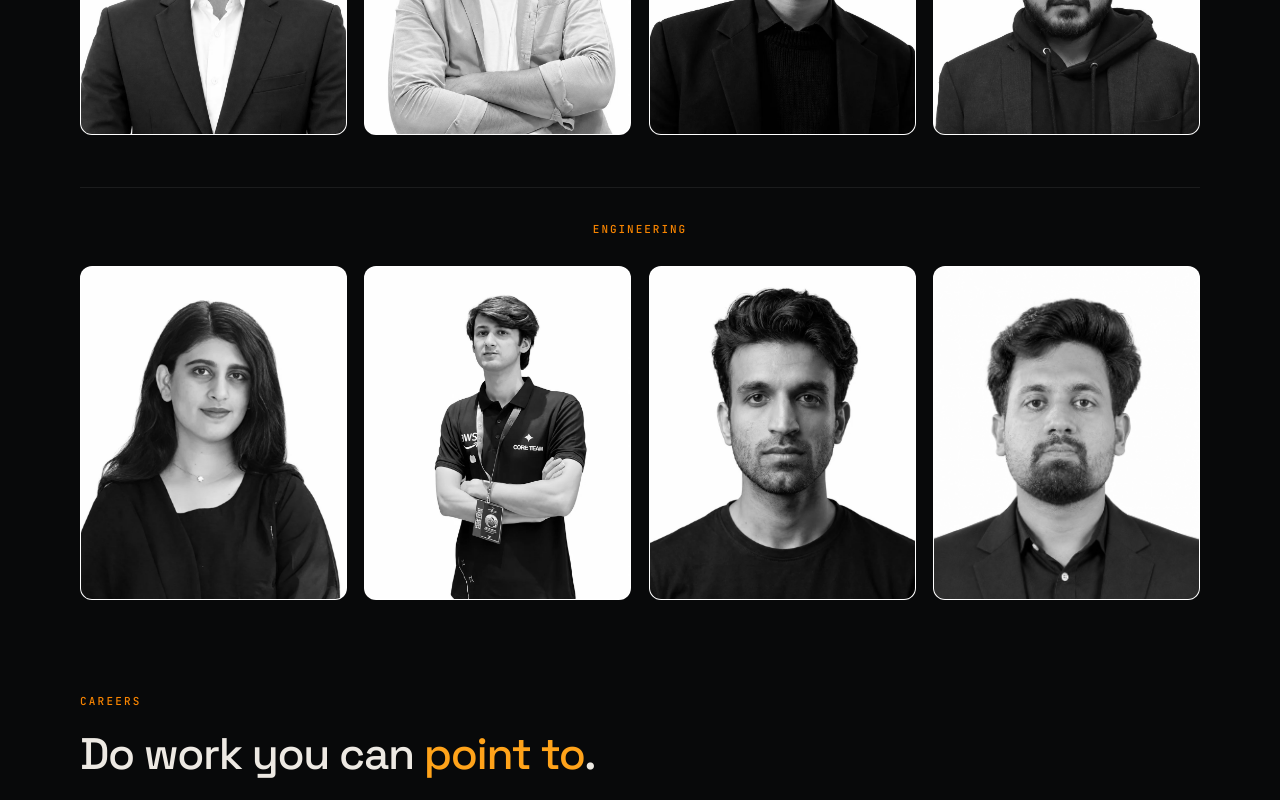
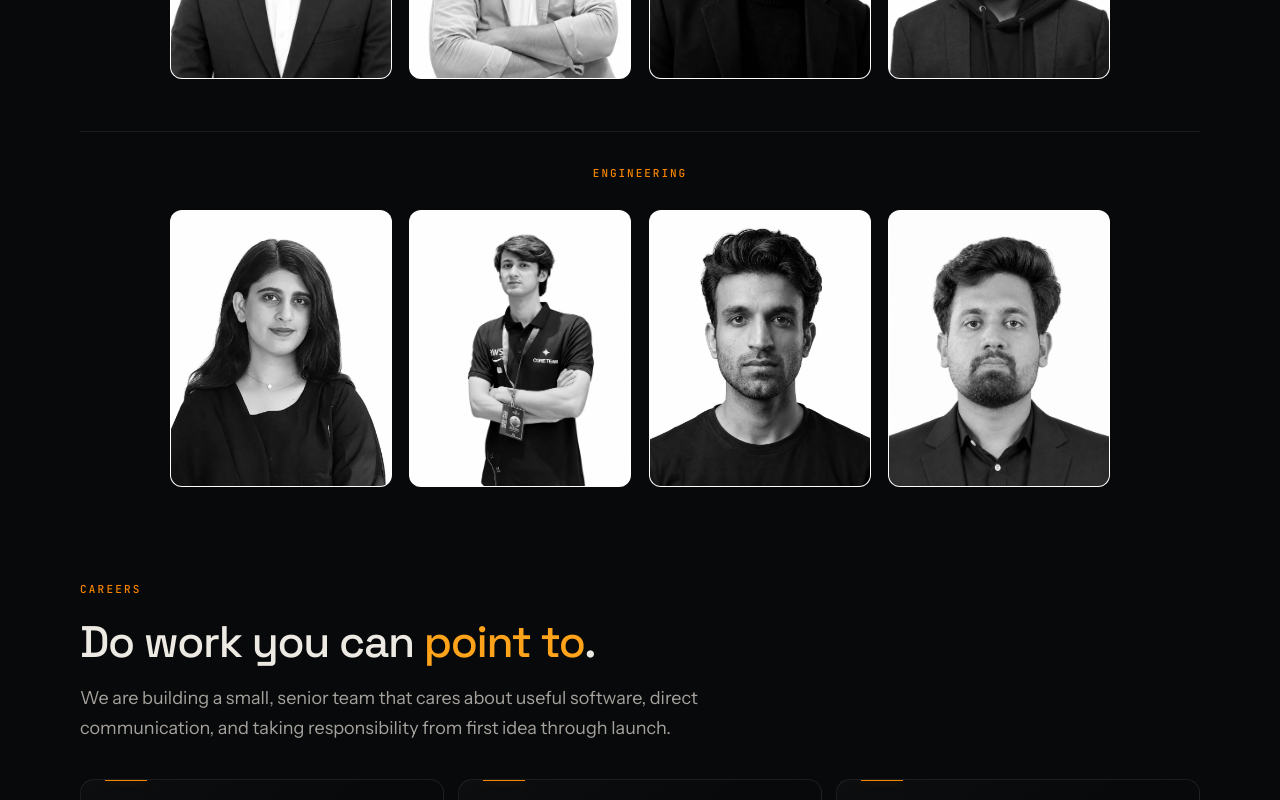
Before and after one commit to divlynxinc-sys/divlynx, a React (Vite) app: page / in a window 1280 px wide. Shown: the part 5152-5952 px from the top of the page. Built offline with nearby package versions, Linux system fonts and the light colour scheme; no server answers.

Commit message:
team update

```diff
--- a/src/css/team.css
+++ b/src/css/team.css
@@ -21,6 +21,9 @@
 
 .team__grid {
   display: grid;
+  width: 100%;
+  max-width: 940px;
+  margin-inline: auto;
   gap: clamp(12px, 1.4vw, 20px);
 }
 
@@ -30,7 +33,6 @@
 
 .team__grid--engineering {
   grid-template-columns: repeat(4, minmax(0, 1fr));
-  margin-inline: auto;
 }
 
 .team-card {
@@ -151,6 +153,7 @@
 }
 
 @media (max-width: 900px) {
+  .team__grid { max-width: 660px; }
   .team__grid--executives,
   .team__grid--engineering { grid-template-columns: repeat(2, minmax(0, 1fr)); row-gap: 42px; }
 }
--- a/src/css/trust.css
+++ b/src/css/trust.css
@@ -28,8 +28,6 @@
   animation: trust-scroll 32s linear infinite;
   will-change: transform;
 }
-
-.trust__marquee:hover .trust__track { animation-play-state: paused; }
 
 .trust__logos {
   display: flex;
```
